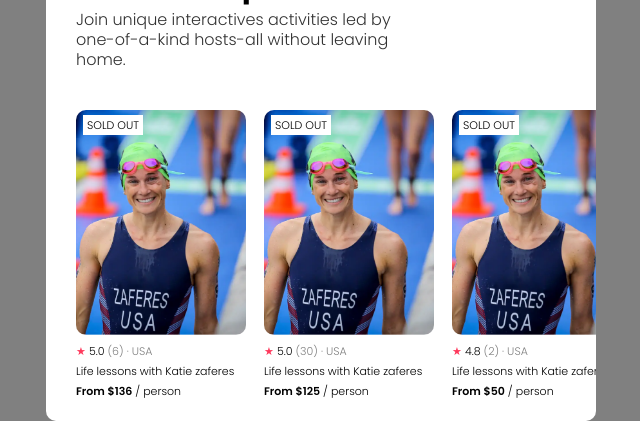
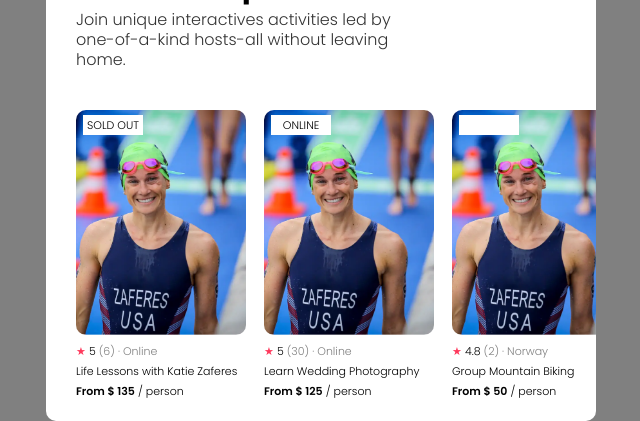
Before and after one commit to khoon0608/air-bnb-experiment-clone, a React (Create React App) app: page / in a window 1280 px wide. Shown: the part 382-803 px from the top of the page, without its empty margins (319-959 px from the left). Built offline with nearby package versions, Linux system fonts and the light colour scheme.

Commit message:
data를 가져와 map 메서드를 사용

```diff
--- a/src/component/card.js
+++ b/src/component/card.js
@@ -1,20 +1,35 @@
 /** @format */
 
-function Card({ photo, score, reviewNum, country, cost }) {
+function Card({
+  coverImg,
+  rating,
+  reviewCount,
+  location,
+  title,
+  price,
+  openSpots,
+}) {
+  let badgeText;
+  if (openSpots === 0) {
+    badgeText = "SOLD OUT";
+  } else if (location === "Online") {
+    badgeText = "ONLINE";
+  }
   return (
-    <div className='card'>
-      <img src={photo} alt='photo' />
+    <li className='card'>
+      <div className='badgeText'>{badgeText}</div>
+      <img src={coverImg} alt='photo' />
       <div>
-        <span style={{ color: "#FE395C" }}>★ </span> <span>{score} </span>
+        <span style={{ color: "#FE395C" }}>★ </span> <span>{rating} </span>
         <span style={{ opacity: " 0.5" }}>
-          ({reviewNum}) · {country}
+          ({reviewCount}) · {location}
         </span>
       </div>
-      <div>Life lessons with Katie zaferes</div>
+      <div>{title}</div>
       <div>
-        <span style={{ fontWeight: "bold" }}>From {cost}</span> / person
+        <span style={{ fontWeight: "bold" }}>From $ {price}</span> / person
       </div>
-    </div>
+    </li>
   );
 }
 
--- a/src/component/cardContainer.js
+++ b/src/component/cardContainer.js
@@ -1,37 +1,24 @@
 /** @format */
 
-import photo from "../img/katie-zaferes.png";
+import pic from "../img/katie-zaferes.png";
 import Card from "./card";
 
+import data from "./data";
+
 function CardContainer() {
-  return (
-    <section className='cardContainer'>
-      <Card
-        photo={photo}
-        score='5.0'
-        reviewNum='6'
-        country='USA'
-        program='Life lessons with Katie zaferes'
-        cost='$136'
-      />
-      <Card
-        photo={photo}
-        score='5.0'
-        reviewNum='30'
-        country='USA'
-        program='Learn wedding photography'
-        cost='$125'
-      />
-      <Card
-        photo={photo}
-        score='4.8'
-        reviewNum='2'
-        country='USA'
-        program='Group Mountain Bikin'
-        cost='$50'
-      />
-    </section>
-  );
+  const cards = data.map(({ id, title, price, stats, location, openSpots }) => (
+    <Card
+      coverImg={pic}
+      key={id}
+      title={title}
+      price={price}
+      rating={stats.rating}
+      reviewCount={stats.reviewCount}
+      location={location}
+      openSpots={openSpots}
+    />
+  ));
+  return <ul className='cardContainer'>{cards}</ul>;
 }
 
 export default CardContainer;
--- /dev/null
+++ b/src/component/data.js
@@ -0,0 +1,46 @@
+/** @format */
+
+export default [
+  {
+    id: 1,
+    title: "Life Lessons with Katie Zaferes",
+    description:
+      'I will share with you what I call "Positively Impactful Moments of Disappointment." Throughout my career, many of my highest moments only came after setbacks and losses. But learning from those difficult moments is what gave me the ability to rise above them and reach my goals.',
+    price: 135,
+    coverImg: "katie-zaferes.png",
+    stats: {
+      rating: 5.0,
+      reviewCount: 6,
+    },
+    location: "Online",
+    openSpots: 0,
+  },
+  {
+    id: 2,
+    title: "Learn Wedding Photography",
+    description:
+      "Interested in becoming a wedding photographer? For beginner and experienced photographers alike, join us in learning techniques required to leave the happy couple with memories that'll last a lifetime.",
+    price: 125,
+    coverImg: "wedding-photography.png",
+    stats: {
+      rating: 5.0,
+      reviewCount: 30,
+    },
+    location: "Online",
+    openSpots: 27,
+  },
+  {
+    id: 3,
+    title: "Group Mountain Biking",
+    description:
+      "Experience the beautiful Norwegian landscape and meet new friends all while conquering rugged terrain on your mountain bike. (Bike provided!)",
+    price: 50,
+    coverImg: "mountain-bike.png",
+    stats: {
+      rating: 4.8,
+      reviewCount: 2,
+    },
+    location: "Norway",
+    openSpots: 3,
+  },
+];
--- a/src/styles/css/index.css
+++ b/src/styles/css/index.css
@@ -50,24 +50,25 @@
   height: fit-content;
   padding-top: 40px;
   padding-left: 30px;
+  padding-right: 30px;
   padding-bottom: 20px;
   display: grid;
   grid-template-columns: 170px 170px 170px;
   grid-gap: 0 18px;
-  overflow: hidden;
+  overflow-x: auto;
 }
 .cardContainer .card {
   font-size: 11px;
   line-height: 20px;
   position: relative;
+  list-style: none;
 }
 .cardContainer .card img {
   width: 100%;
   height: 225px;
   border-radius: 10px;
 }
-.cardContainer .card::before {
-  content: "SOLD OUT";
+.cardContainer .card .badgeText {
   position: absolute;
   top: 5px;
   left: 7px;
@@ -75,7 +76,6 @@
   height: 20px;
   text-align: center;
   background-color: white;
-  z-index: 100;
 }
 
 .App {
--- a/src/styles/scss/_cardContainer.scss
+++ b/src/styles/scss/_cardContainer.scss
@@ -6,13 +6,14 @@
 
   padding-top: 40px;
   padding-left: 30px;
+  padding-right: 30px;
   padding-bottom: 20px;
 
   display: grid;
   grid-template-columns: 170px 170px 170px;
   grid-gap: 0 18px;
 
-  overflow: hidden;
+  overflow-x: auto;
 
   .card {
     font-size: 11px;
@@ -20,15 +21,15 @@
 
     position: relative;
 
+    list-style: none;
+
     img {
       width: 100%;
       height: 225px;
       border-radius: 10px;
     }
 
-    &::before {
-      content: "SOLD OUT";
-
+    .badgeText {
       position: absolute;
 
       top: 5px;
@@ -40,7 +41,6 @@
       text-align: center;
 
       background-color: white;
-      z-index: 100;
     }
   }
 }
```
Also changed, not shown: 1 other file (tests, documents, lock files or other folders).
